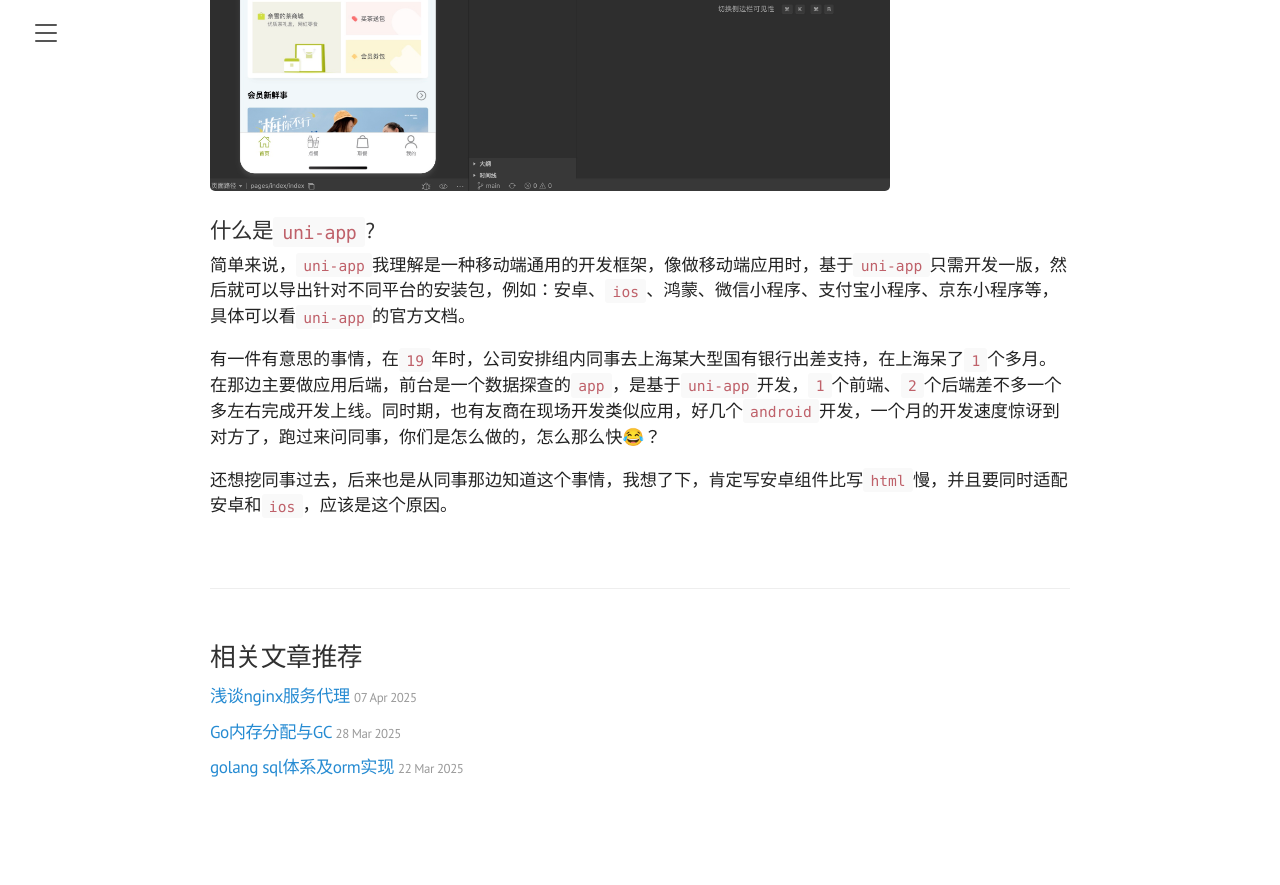
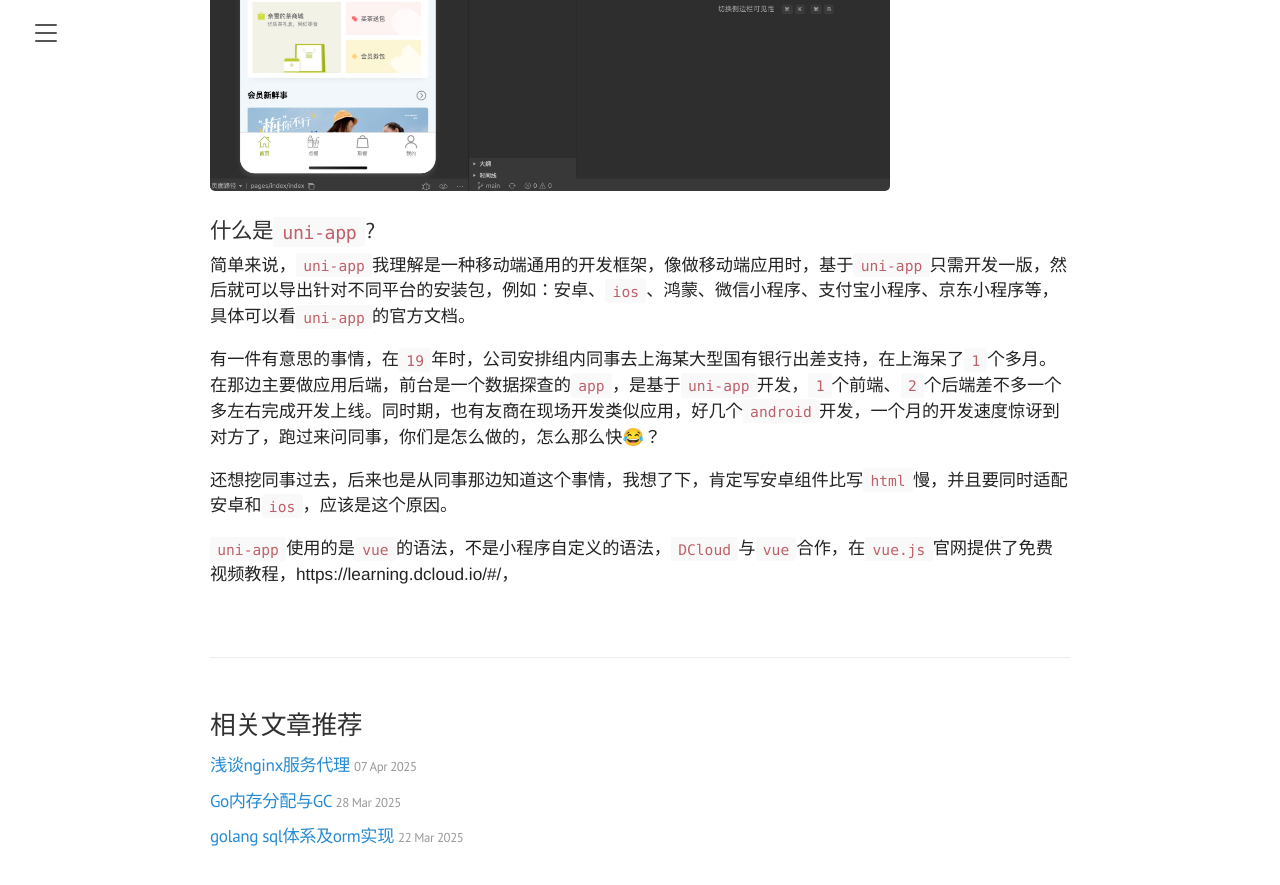
Before and after one commit to dongma/dongma.github.io, a Jekyll site: the page built from _posts/2025-04-22-谈谈我所了解的前端技术的发展.md, in a window 1280 px wide and 900 px high, scrolled down 1545 px. Shown: the top 885 px of the window. Built offline with Jekyll 4.4.1, drawn with Linux system fonts in a browser that asks for light colours; before the commit the page ends 2376 px from its top, so only the background shows below that.

Commit message:
provide vue.js tutorial when use uni-app create app

```diff
--- a/_posts/2025-04-22-谈谈我所了解的前端技术的发展.md
+++ b/_posts/2025-04-22-谈谈我所了解的前端技术的发展.md
@@ -25,3 +25,5 @@ title: 谈谈我所了解的前端技术的发展
 有一件有意思的事情，在`19`年时，公司安排组内同事去上海某大型国有银行出差支持，在上海呆了`1`个多月。在那边主要做应用后端，前台是一个数据探查的`app`，是基于`uni-app`开发，`1`个前端、`2`个后端差不多一个多左右完成开发上线。同时期，也有友商在现场开发类似应用，好几个`android`开发，一个月的开发速度惊讶到对方了，跑过来问同事，你们是怎么做的，怎么那么快😂？
 
 还想挖同事过去，后来也是从同事那边知道这个事情，我想了下，肯定写安卓组件比写`html`慢，并且要同时适配安卓和`ios`，应该是这个原因。
+
+`uni-app`使用的是`vue`的语法，不是小程序自定义的语法，`DCloud`与`vue`合作，在`vue.js`官网提供了免费视频教程，https://learning.dcloud.io/#/，
```
